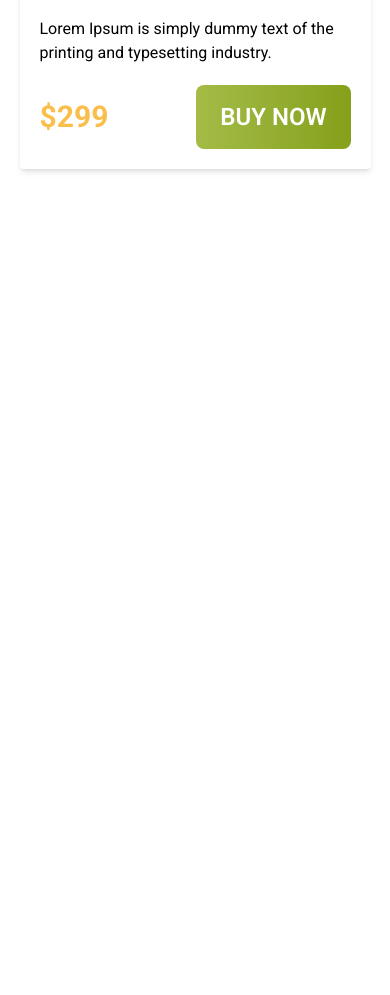
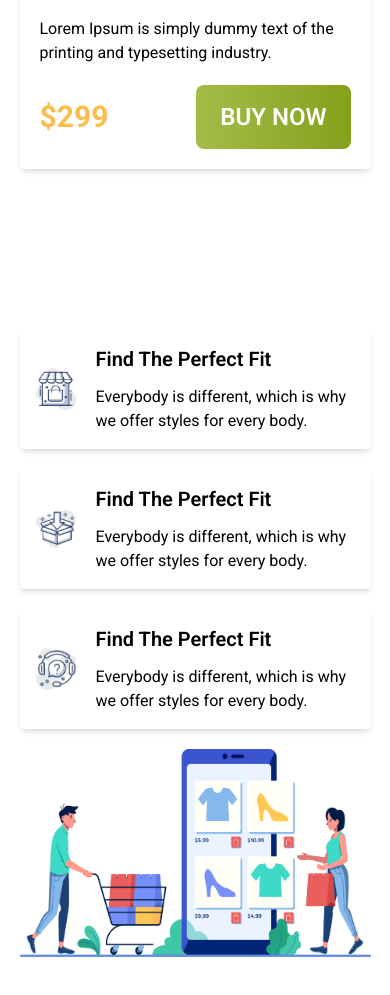
Before and after one commit to Mustakahmmed-dev/Web-Day15-Penguin-Fashion, a plain HTML site: page index.html in a window 390 px wide. Shown: the part 4581-5576 px from the top of the page. Before the commit the page ends 4830 px from the top, so only its background shows below. Drawn offline with nearby package versions, Linux system fonts and the light colour scheme.

Commit message:
Added shopping finalized/summary  area with its responsiveness

```diff
--- a/index.html
+++ b/index.html
@@ -113,6 +113,37 @@
 
             </div>
          </div>
+
+         <!-- Shopping summary/final Section -->
+          <div class="max-w-[90%] md:max-w-[80%] mx-auto my-40">
+            <div class="flex-col md:flex-row flex gap-5 items-center justify-between">
+                <div class=" md:max-w-[45%] space-y-5">
+                    <div class="flex gap-5 items-center shadow-md p-4 rounded">
+                        <img class="w-10" src="icons/house.png" alt="">
+                        <div>
+                            <h1 class="text-xl md:text-2xl font-semibold mb-3">Find The Perfect Fit</h1>
+                            <p>Everybody is different, which is why we offer styles for every body.</p>
+                        </div>
+                    </div>
+                    <div class="flex gap-5 items-center shadow-md p-4 rounded">
+                        <img class="w-10" src="icons/box.png" alt="">
+                        <div>
+                            <h1 class="text-xl md:text-2xl font-semibold mb-3">Find The Perfect Fit</h1>
+                            <p>Everybody is different, which is why we offer styles for every body.</p>
+                        </div>
+                    </div>
+                    <div class="flex gap-5 items-center shadow-md p-4 rounded">
+                        <img class="w-10" src="icons/question.png" alt="">
+                        <div>
+                            <h1 class="text-xl md:text-2xl font-semibold mb-3">Find The Perfect Fit</h1>
+                            <p>Everybody is different, which is why we offer styles for every body.</p>
+                        </div>
+                    </div>
+                </div>
+                <div class="md:max-w-[45%]"><img class="w-full" src="images/shopping.png" alt=""></div>
+            </div>
+          </div>
+
     </main>
 </body>
 </html>
```
